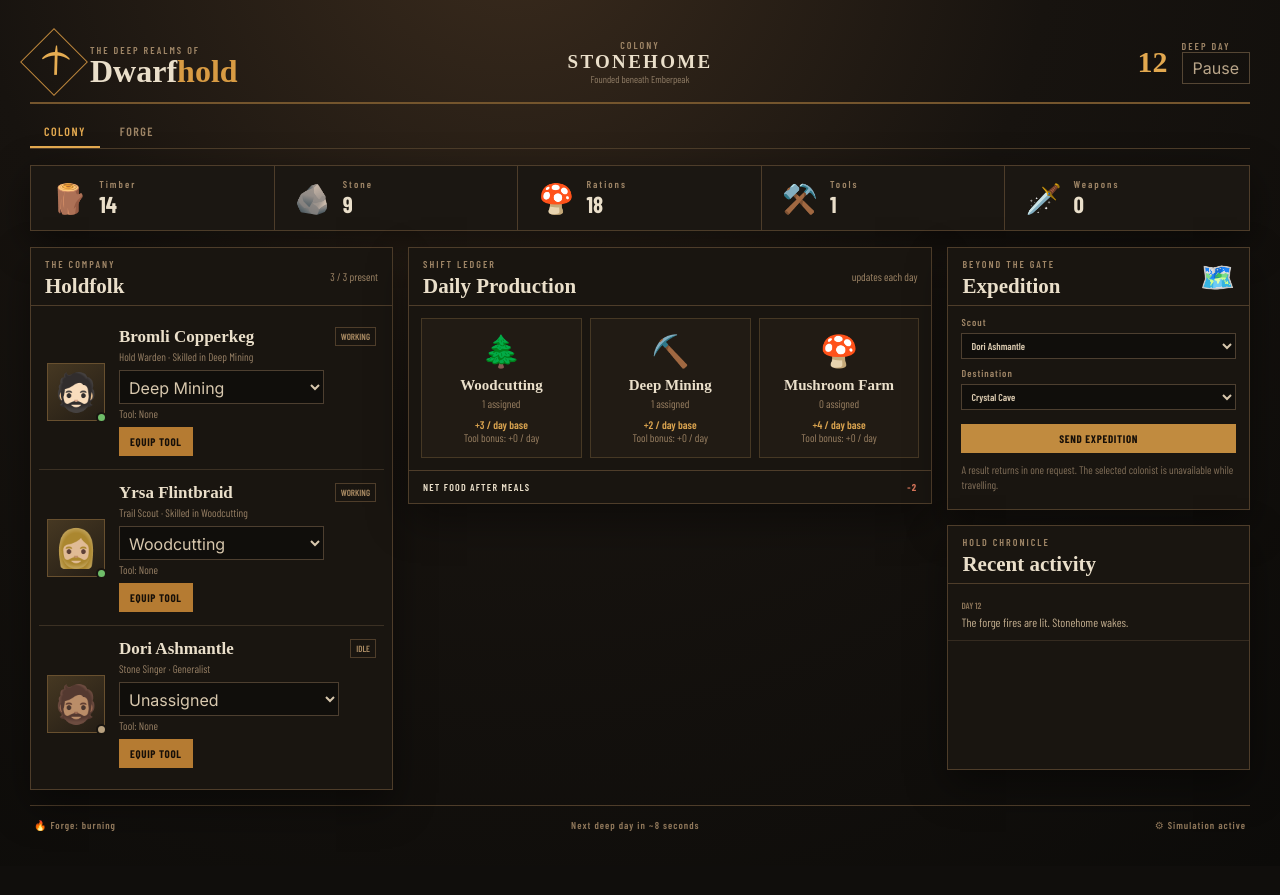
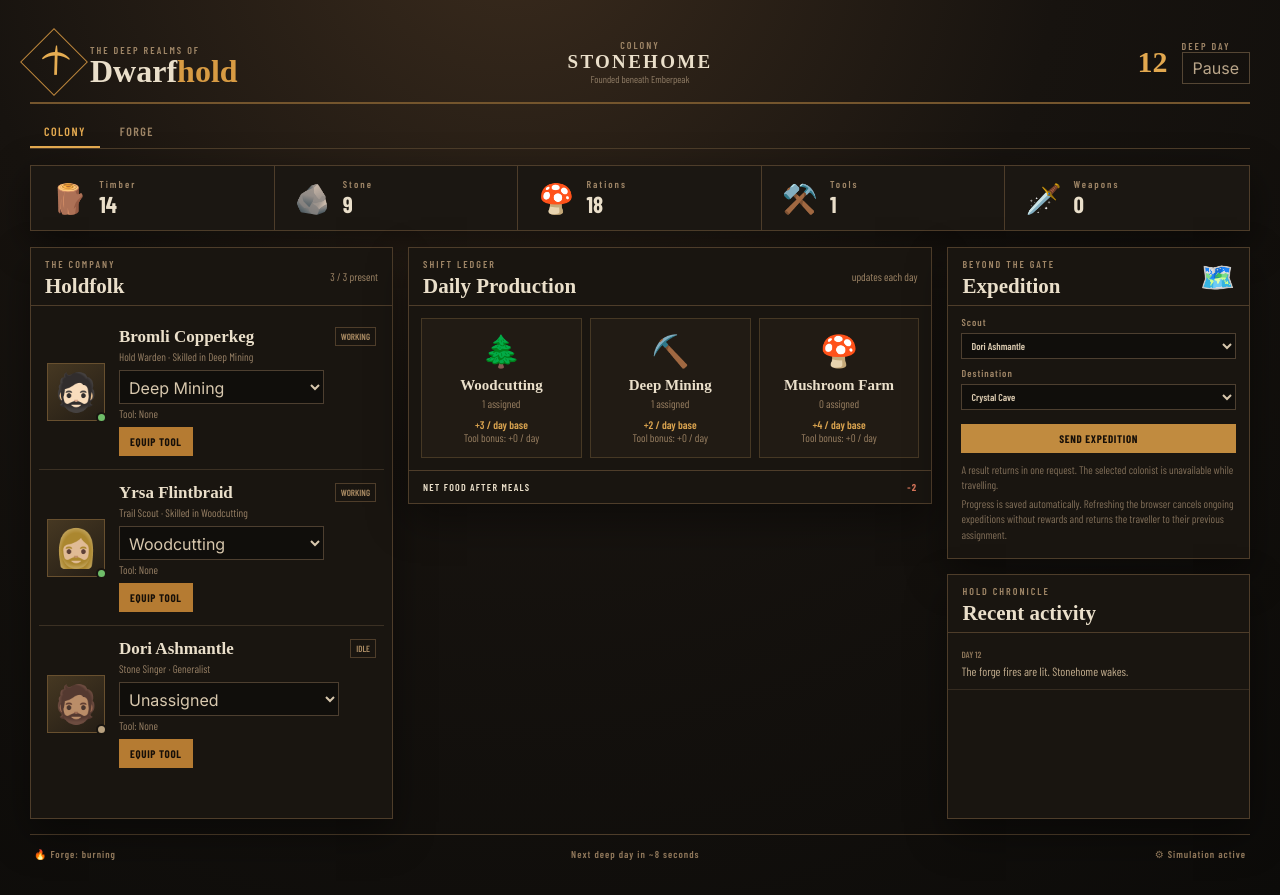
Before and after one commit to Gegongt/dwarfhold, a React (Vite) app: page / in a window 1280 px wide. Before the commit the page ends 866 px from the top, so only its background shows below. Built offline with nearby package versions, Linux system fonts and the light colour scheme; a web font is replaced by a local one.

Commit message:
d5-v2: display expedition and crafting refresh policies

```diff
--- a/src/pages/ColonyPage.tsx
+++ b/src/pages/ColonyPage.tsx
@@ -211,6 +211,13 @@ export function ColonyPage() {
             while travelling.
           </p>
 
+          {/* D5: Explain the expedition refresh policy. */}
+          <p>
+            Progress is saved automatically. Refreshing the browser cancels
+            ongoing expeditions without rewards and returns the traveller
+            to their previous assignment.
+          </p>
+
           {colony.lastRaid && (
             <div
               className={`raid-result ${
--- a/src/pages/ForgePage.tsx
+++ b/src/pages/ForgePage.tsx
@@ -46,6 +46,12 @@ export function ForgePage() {
         </select>
 
         <p>Crafting completes on the next game day.</p>
+
+        {/* D5: Explain the crafting refresh policy. */}
+        <p>
+          Active crafting tasks are saved and continue after a browser
+          refresh without additional material costs.
+        </p>
       </section>
 
       <section className="panel forge">
```
